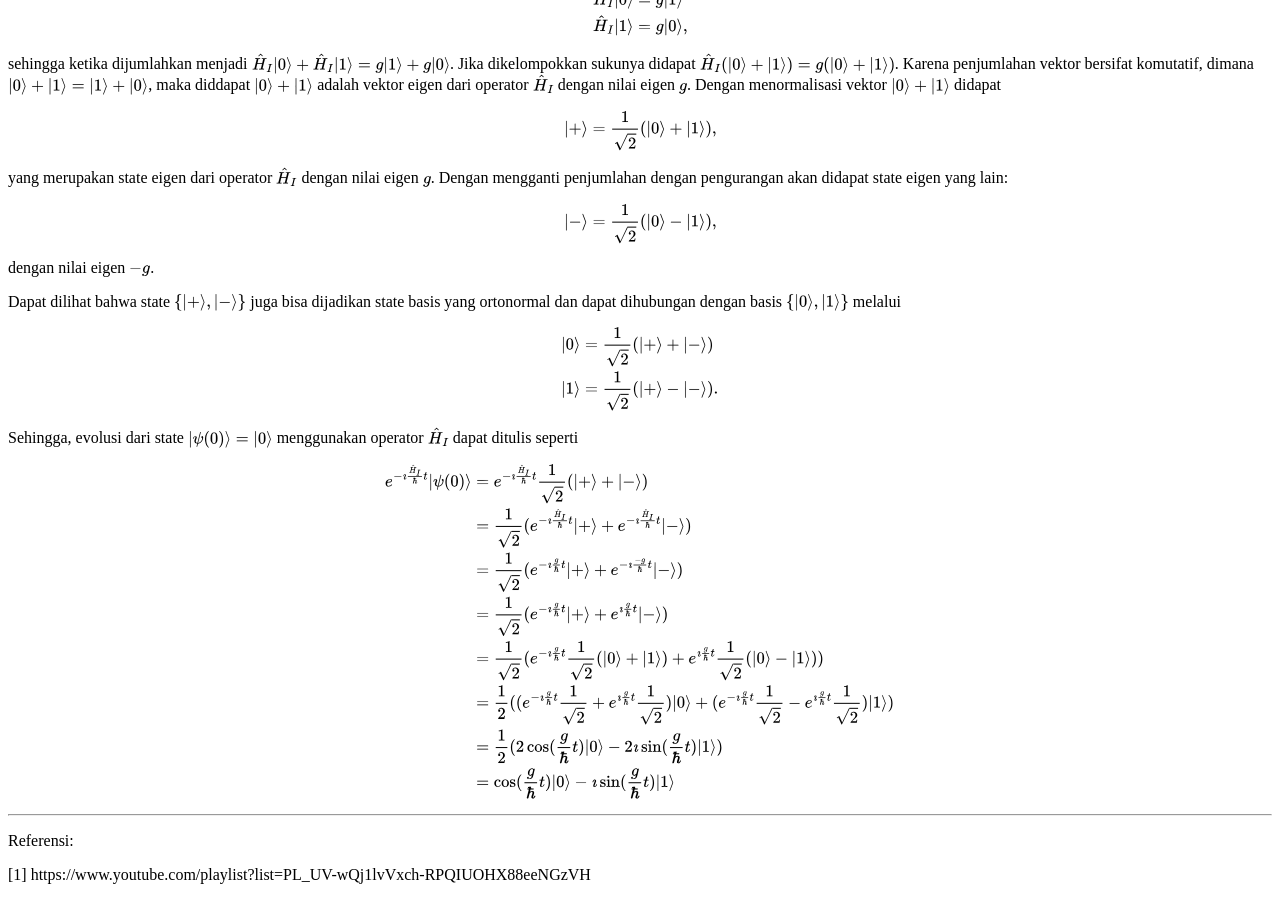
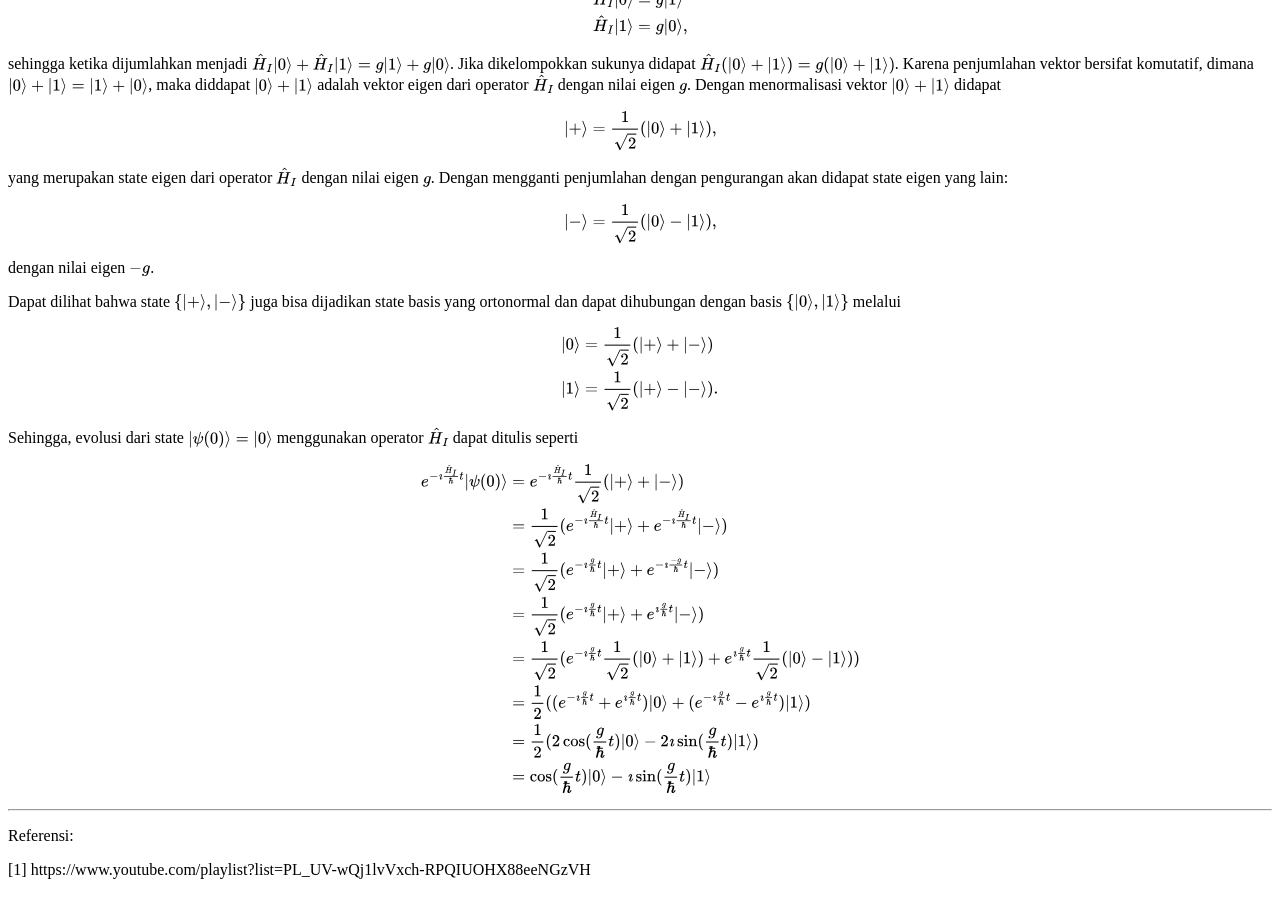
Before and after one commit to dangausuluah/dangausuluah.github.io, a Jekyll site: the page built from _posts/2025-08-26-SDT.md, in a window 1280 px wide and 900 px high, scrolled down 3313 px. Built offline with Jekyll 4.4.1, drawn with Linux system fonts in a browser that asks for light colours; nearby versions of some CDN libraries; our own code applies the rules of GitHub Pages for plain Markdown files; a script that is not in the unit is left out; comment, search, counter and statistics services are not loaded.

Commit message:
Update 2025-08-26-SDT.md

```diff
--- a/_posts/2025-08-26-SDT.md
+++ b/_posts/2025-08-26-SDT.md
@@ -228,9 +228,9 @@ $$
 e^{- \imath \frac{\hat{H}_I}{\hbar} t} \ket{\psi(0)} &= e^{- \imath \frac{\hat{H}_I}{\hbar} t} \frac{1}{\sqrt{2}} (\ket{+} + \ket{-}) \\
 &= \frac{1}{\sqrt{2}} (e^{- \imath \frac{\hat{H}_I}{\hbar} t} \ket{+} + e^{- \imath \frac{\hat{H}_I}{\hbar} t} \ket{-})\\
 &= \frac{1}{\sqrt{2}} (e^{- \imath \frac{g}{\hbar} t} \ket{+} + e^{- \imath \frac{-g}{\hbar} t} \ket{-})\\
-&= \frac{1}{\sqrt{2}} (e^{- \imath \frac{g}{\hbar} t} \ket{+} + e^{ \imath \frac{g}{\hbar} t} \ket{-})\\
-&= \frac{1}{\sqrt{2}} (e^{- \imath \frac{g}{\hbar} t} \frac{1}{\sqrt{2}} (\ket{0} + \ket{1}) + e^{ \imath \frac{g}{\hbar} t} \frac{1}{\sqrt{2}} (\ket{0} - \ket{1}))\\
-&= \frac{1}{2} ((e^{- \imath \frac{g}{\hbar} t} \frac{1}{\sqrt{2}} + e^{ \imath \frac{g}{\hbar} t} \frac{1}{\sqrt{2}}) \ket{0} + (e^{- \imath \frac{g}{\hbar} t} \frac{1}{\sqrt{2}} - e^{ \imath \frac{g}{\hbar} t} \frac{1}{\sqrt{2}})\ket{1}) \\
+&= \frac{1}{\sqrt{2}} (e^{- \imath \frac{g}{\hbar} t} \ket{+} + e^{\imath \frac{g}{\hbar} t} \ket{-})\\
+&= \frac{1}{\sqrt{2}} (e^{- \imath \frac{g}{\hbar} t} \frac{1}{\sqrt{2}} (\ket{0} + \ket{1}) + e^{\imath \frac{g}{\hbar} t} \frac{1}{\sqrt{2}} (\ket{0} - \ket{1}))\\
+&= \frac{1}{2} ((e^{- \imath \frac{g}{\hbar} t} + e^{\imath \frac{g}{\hbar} t} ) \ket{0} + (e^{- \imath \frac{g}{\hbar} t}  - e^{\imath \frac{g}{\hbar} t} )\ket{1}) \\
 &= \frac{1}{2}(2\cos(\frac{g}{\hbar} t) \ket{0} - 2 \imath \sin (\frac{g}{\hbar} t) \ket{1})\\
 &= \cos(\frac{g}{\hbar} t) \ket{0} - \imath \sin (\frac{g}{\hbar} t) \ket{1}
 \end{align*}
```
